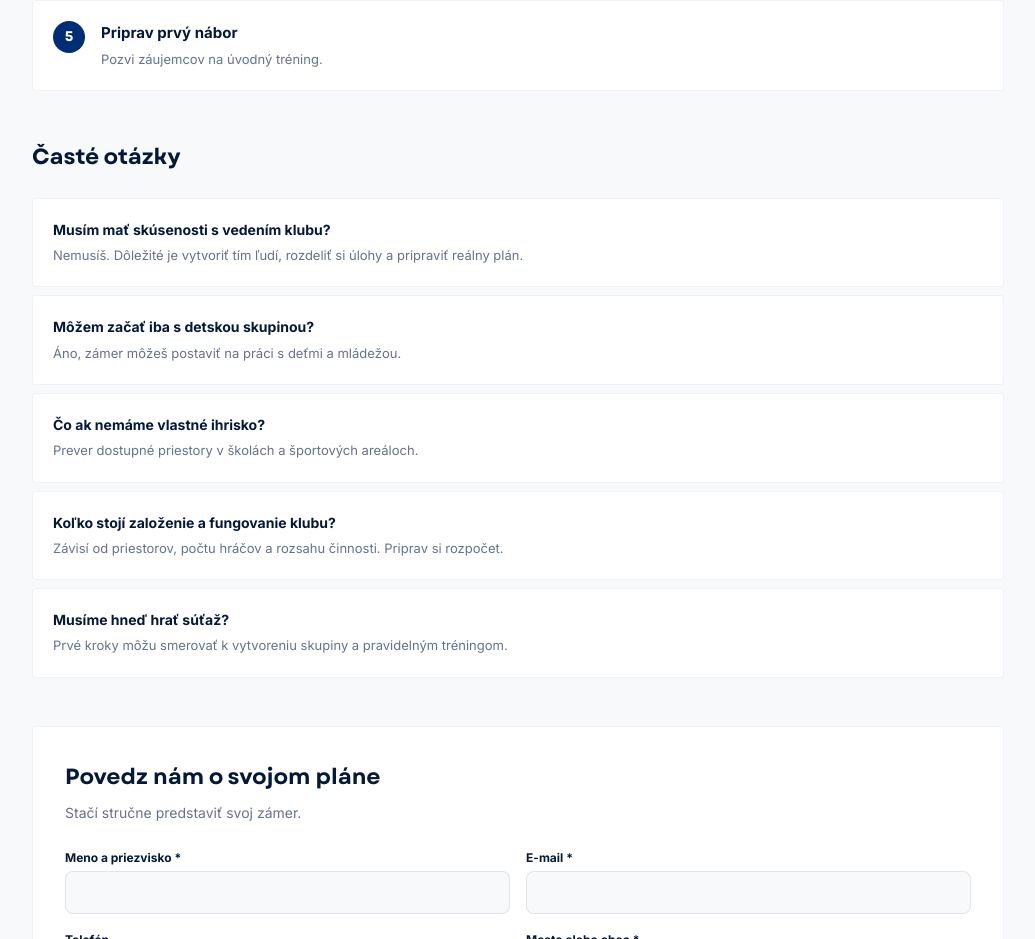
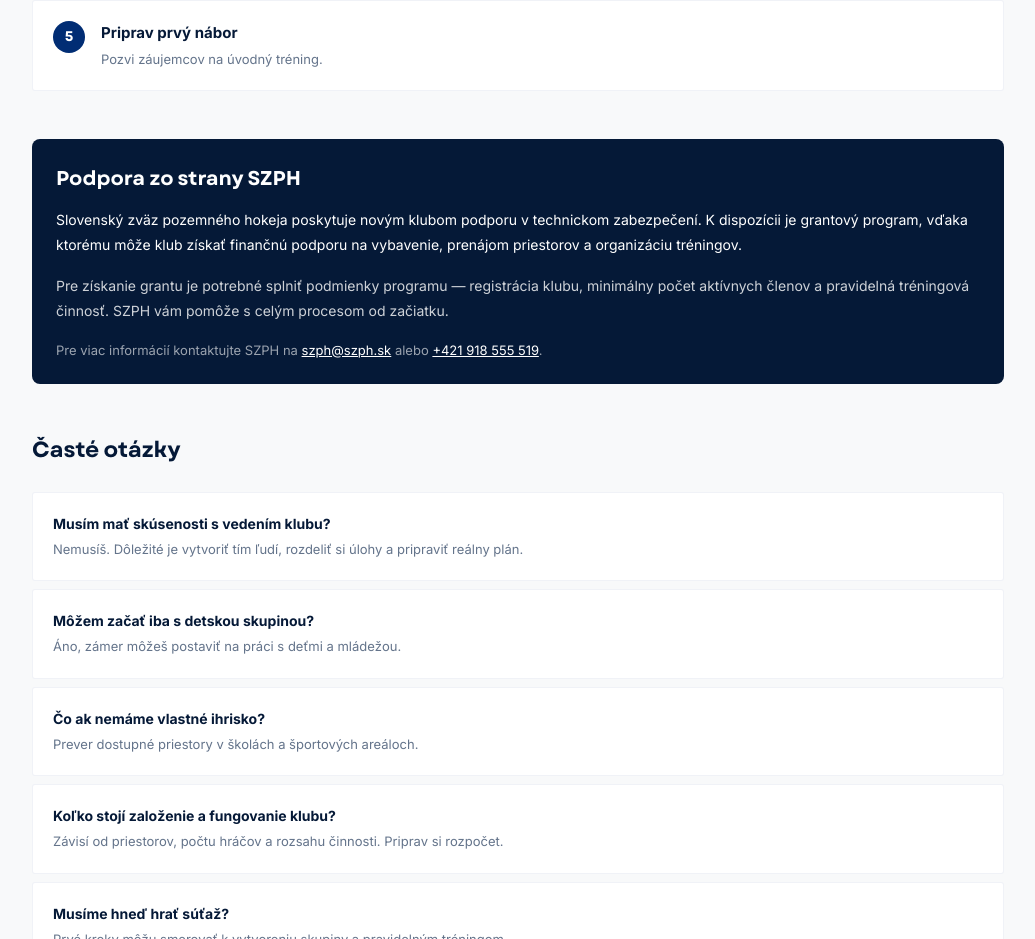
Before and after one commit to andreakollova/szphnew, a Next.js app in the folder apps/szph/: page /pre-kluby/zalozenie in a window 1280 px wide. Shown: the part 1403-2342 px from the top of the page, without its empty margins (122-1157 px from the left). Built offline with nearby package versions, Linux system fonts and the light colour scheme; no server answers; the database is empty.

Commit message:
Založiť klub: add SZPH support section (grants, technical support, contact)
Co-Authored-By: Andrea Kollova <kollova@drixton.com>

```diff
--- a/apps/szph/app/pre-kluby/zalozenie/page.tsx
+++ b/apps/szph/app/pre-kluby/zalozenie/page.tsx
@@ -38,6 +38,21 @@
         <section className="mb-12"><h2 className="font-garet font-bold text-[#051937] mb-4" style={{fontSize:"22px"}}>Začni s ľuďmi a miestom na hranie</h2><p className="text-[#334155] leading-relaxed" style={{fontSize:"15px"}}>Základom je skupina záujemcov a niekto, kto sa ujme organizácie. Nemáš ešte tím? Ozvi sa nám aj s prvým nápadom.</p></section>
         <section className="mb-12"><h2 className="font-garet font-bold text-[#051937] mb-6" style={{fontSize:"22px"}}>Čo potrebuješ na začiatok</h2><div className="grid grid-cols-1 sm:grid-cols-2 gap-4">{[{title:"Ľudí, ktorí sa zapoja",desc:"Okrem hráčov budeš potrebovať pomoc s organizáciou."},{title:"Priestor na tréningy",desc:"Prever možnosti prenájmu telocvične alebo športoviska."},{title:"Základné vybavenie",desc:"Hokejky, loptičky a tréningové pomôcky."},{title:"Plán fungovania",desc:"Pre koho, ako často a z čoho pokryjete náklady."}].map(item=>(<div key={item.title} className="bg-white p-5" style={{borderRadius:"3px",border:"1px solid rgba(1,45,116,0.06)"}}><h3 className="font-bold text-[#051937] mb-1" style={{fontSize:"15px"}}>{item.title}</h3><p className="text-[#64748b] leading-relaxed" style={{fontSize:"13px"}}>{item.desc}</p></div>))}</div></section>
         <section className="mb-12"><h2 className="font-garet font-bold text-[#051937] mb-6" style={{fontSize:"22px"}}>Ako postupovať</h2><div className="space-y-3">{[{step:"1",title:"Predstav nám svoj zámer",desc:"Napíš, kde chceš pôsobiť a aké máš skúsenosti."},{step:"2",title:"Prever miestne možnosti",desc:"Oslov školy, samosprávu alebo správcov športovísk."},{step:"3",title:"Zostav tím a rozpočet",desc:"Rozdeľte si úlohy a spíšte predpokladané náklady."},{step:"4",title:"Vyrieš formálne založenie",desc:"Over si požiadavky na založenie a správu športového klubu."},{step:"5",title:"Priprav prvý nábor",desc:"Pozvi záujemcov na úvodný tréning."}].map(item=>(<div key={item.step} className="flex gap-4 bg-white p-5" style={{borderRadius:"3px",border:"1px solid rgba(1,45,116,0.06)"}}><div className="shrink-0 flex items-center justify-center font-garet font-bold text-white" style={{width:32,height:32,background:"#012d74",borderRadius:"50%",fontSize:"14px"}}>{item.step}</div><div><h3 className="font-bold text-[#051937] mb-1" style={{fontSize:"15px"}}>{item.title}</h3><p className="text-[#64748b] leading-relaxed" style={{fontSize:"13px"}}>{item.desc}</p></div></div>))}</div></section>
+        <section className="mb-12">
+          <div className="rounded-lg p-6" style={{ background: "#051937" }}>
+            <h2 className="font-garet font-bold text-white mb-3" style={{ fontSize: "20px" }}>Podpora zo strany SZPH</h2>
+            <p className="text-white mb-4" style={{ fontSize: "14px", lineHeight: 1.8 }}>
+              Slovenský zväz pozemného hokeja poskytuje novým klubom podporu v technickom zabezpečení. K dispozícii je grantový program, vďaka ktorému môže klub získať finančnú podporu na vybavenie, prenájom priestorov a organizáciu tréningov.
+            </p>
+            <p className="text-white/80 mb-4" style={{ fontSize: "14px", lineHeight: 1.8 }}>
+              Pre získanie grantu je potrebné splniť podmienky programu — registrácia klubu, minimálny počet aktívnych členov a pravidelná tréningová činnosť. SZPH vám pomôže s celým procesom od začiatku.
+            </p>
+            <p className="text-white/60" style={{ fontSize: "13px" }}>
+              Pre viac informácií kontaktujte SZPH na <a href="mailto:szph@szph.sk" className="text-white underline">szph@szph.sk</a> alebo <a href="tel:+421918555519" className="text-white underline">+421 918 555 519</a>.
+            </p>
+          </div>
+        </section>
+
         <section className="mb-12"><h2 className="font-garet font-bold text-[#051937] mb-6" style={{fontSize:"22px"}}>Časté otázky</h2><div className="space-y-2">{FAQ.map((item,i)=>(<div key={i} className="bg-white p-5" style={{borderRadius:"3px",border:"1px solid rgba(1,45,116,0.06)"}}><h3 className="font-bold text-[#051937] mb-1" style={{fontSize:"14px"}}>{item.q}</h3><p className="text-[#64748b] leading-relaxed" style={{fontSize:"13px"}}>{item.a}</p></div>))}</div></section>
         <section id="formular" className="scroll-mt-32"><div className="p-8" style={{background:"#fff",borderRadius:"3px",border:"1px solid rgba(1,45,116,0.06)"}}><h2 className="font-garet font-bold text-[#051937] mb-2" style={{fontSize:"22px"}}>Povedz nám o svojom pláne</h2><p className="text-[#64748b] mb-6" style={{fontSize:"14px"}}>Stačí stručne predstaviť svoj zámer.</p>
           {submitted?(<div className="text-center py-10"><div className="mx-auto flex items-center justify-center mb-4" style={{width:48,height:48,background:"rgba(22,163,74,0.08)",borderRadius:"50%"}}><svg className="h-6 w-6 text-[#16a34a]" fill="none" viewBox="0 0 24 24" stroke="currentColor" strokeWidth={2}><path strokeLinecap="round" strokeLinejoin="round" d="M5 13l4 4L19 7" /></svg></div><p className="font-garet font-bold text-[#051937]" style={{fontSize:"18px"}}>Ďakujeme za tvoj záujem</p><p className="text-[#64748b] mt-2" style={{fontSize:"14px"}}>Ozveme sa ti a preberieme možnosti založenia klubu.</p></div>):(
```
